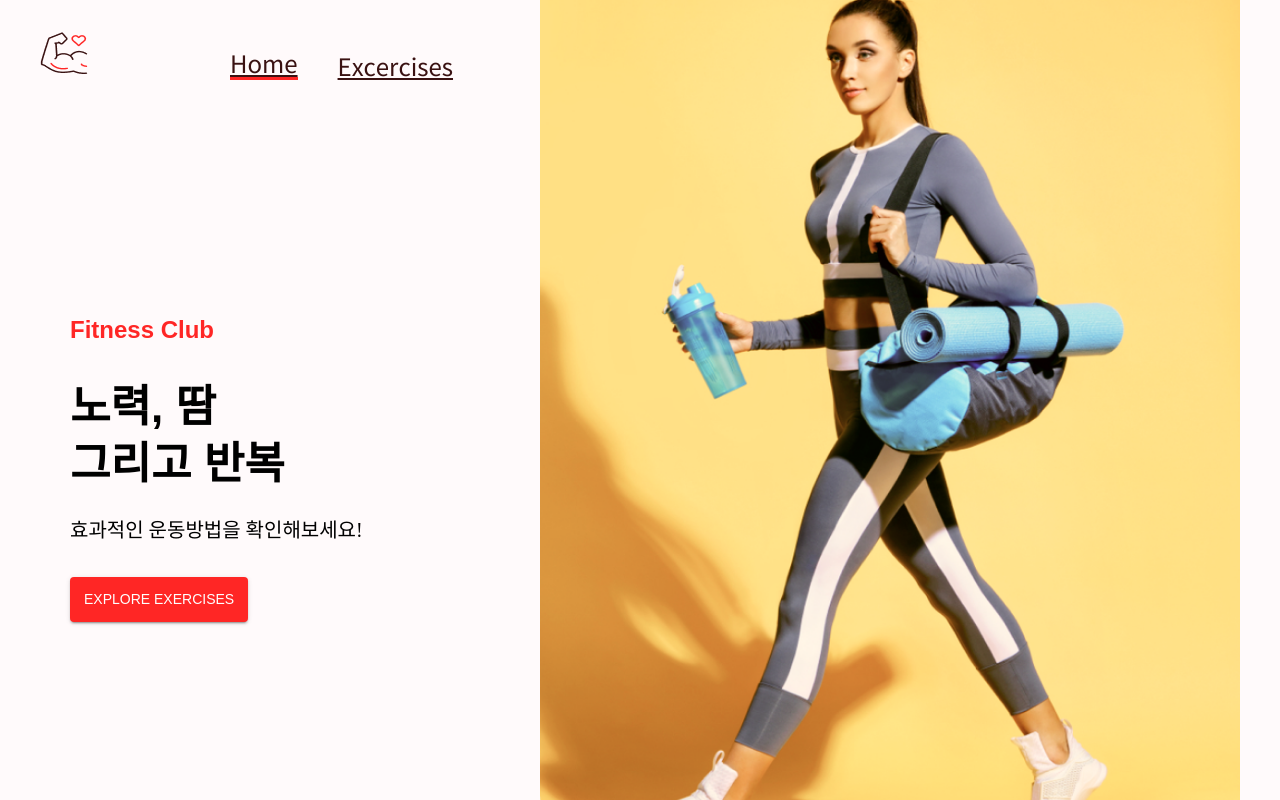
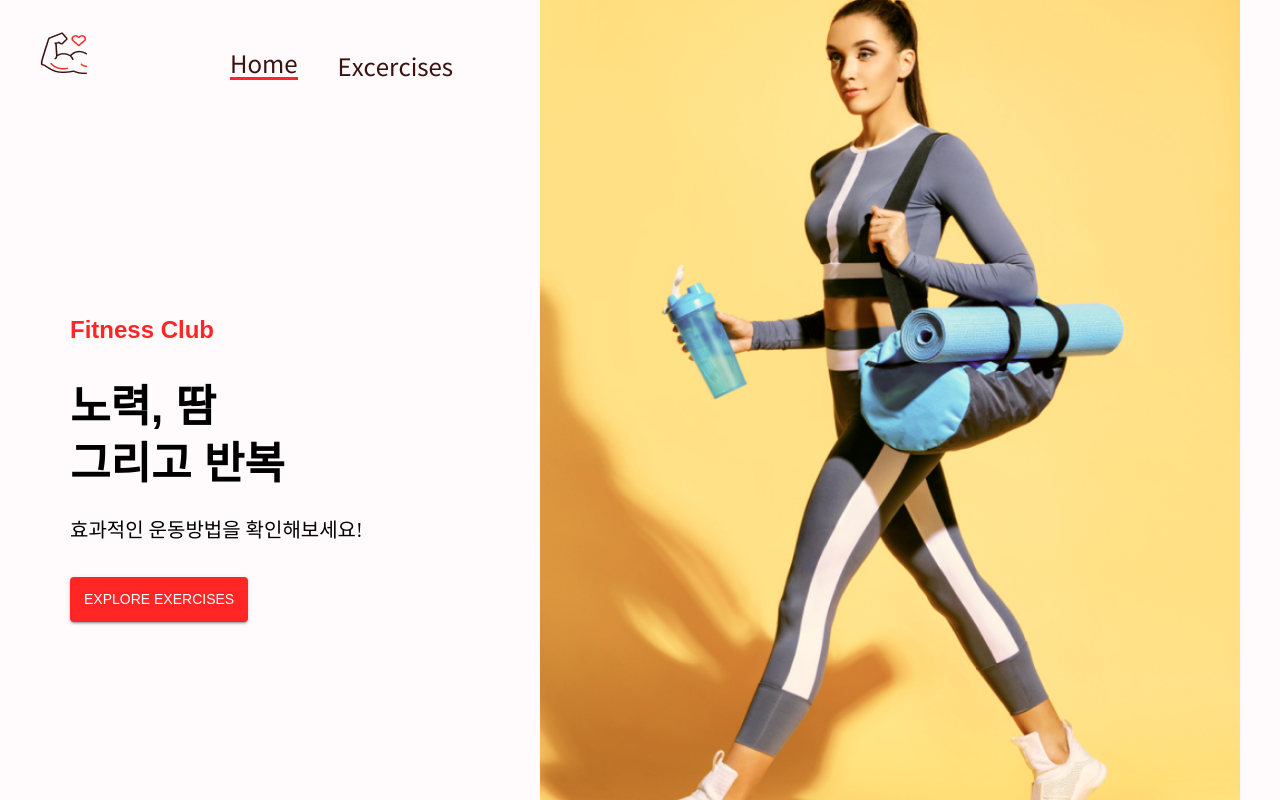
Before and after one commit to logdotjar/react-fitness, a React (Create React App) app: page / in a window 1280 px wide. Shown: the top 800 px of the page. Built offline with nearby package versions, Linux system fonts and the light colour scheme; no server answers; a web font is replaced by a local one.

Commit message:
style : 전역 css 추가

```diff
--- a/src/style/GlobalStyles.js
+++ b/src/style/GlobalStyles.js
@@ -28,12 +28,14 @@ const GlobalStyles = createGlobalStyle`
     background: transparent;
   }
 
+  a, a:hover {text-decoration:none;}
+
+
   @font-face {
     font-family: "NotoSansKr";
     src: url(${NotoSansRegularWoff}) format("woff"),
     url(${NotoSansRegularWoff2}) format("woff2");
   }
-
 
   body {
     font-family: 'NotoSansKr', sans-serif;
```
